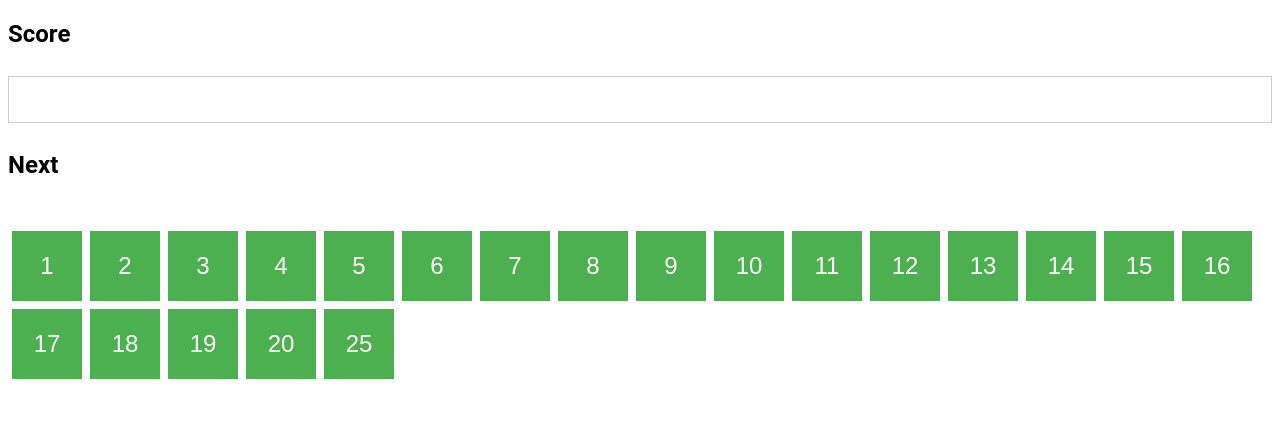
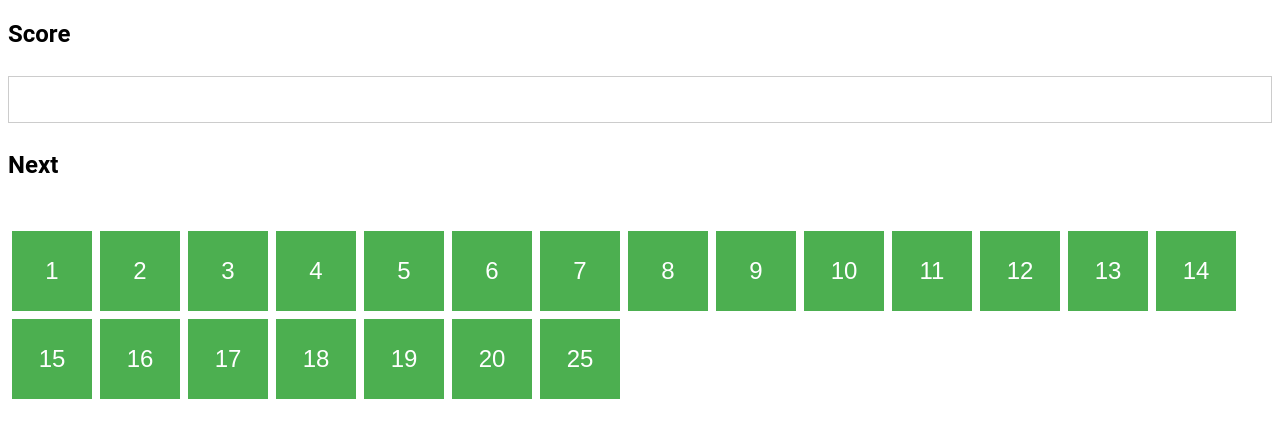
Before and after one commit to radek-svanda-elder/double-out, a plain HTML site: page static/index.html in a window 1280 px wide. Shown: the top 438 px of the page. Drawn offline with Linux system fonts and the light colour scheme.

Commit message:
Update button size in style.css

```diff
--- a/static/css/style.css
+++ b/static/css/style.css
@@ -22,8 +22,8 @@ button {
     cursor: pointer;
     font-size: x-large;
 
-    height: 70px;
-    width: 70px;
+    height: 80px;
+    width: 80px;
 }
 
 #next {
```
